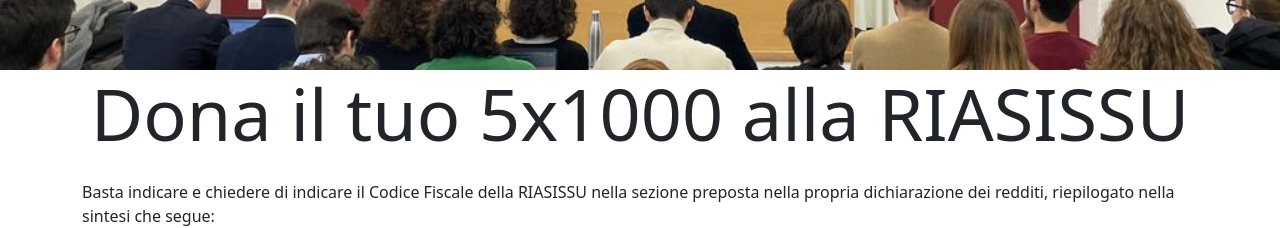
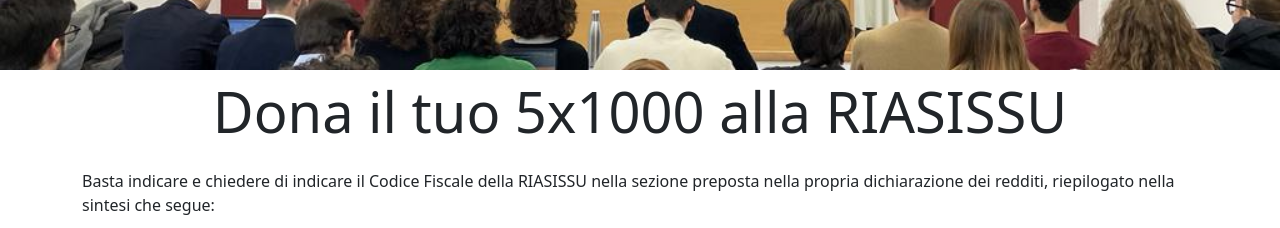
Before and after one commit to riasissu/sito-riasissu, a Vue app in the folder frontend/: page /5x1000 in a window 1280 px wide. Shown: the part 330-558 px from the top of the page. Built offline with nearby package versions, Linux system fonts and the light colour scheme.

Commit message:
aggiunte descrizioni scuole

```diff
--- a/frontend/src/views/CinqueXMille.vue
+++ b/frontend/src/views/CinqueXMille.vue
@@ -6,12 +6,12 @@
   </div>
 
   <div class="container">
-    <div class="display-2" >
+    <div class="display-4 mt-2" >
 
       Dona il tuo 5x1000 alla RIASISSU
     </div>
   </div>
-  <div class="container-md pt-4">
+  <div class="container-md  pt-4">
       Basta indicare e chiedere di indicare il Codice Fiscale della RIASISSU nella sezione preposta nella propria dichiarazione dei redditi, riepilogato nella sintesi che segue:
   </div>
   <div class="container-sm pt-3">
```
